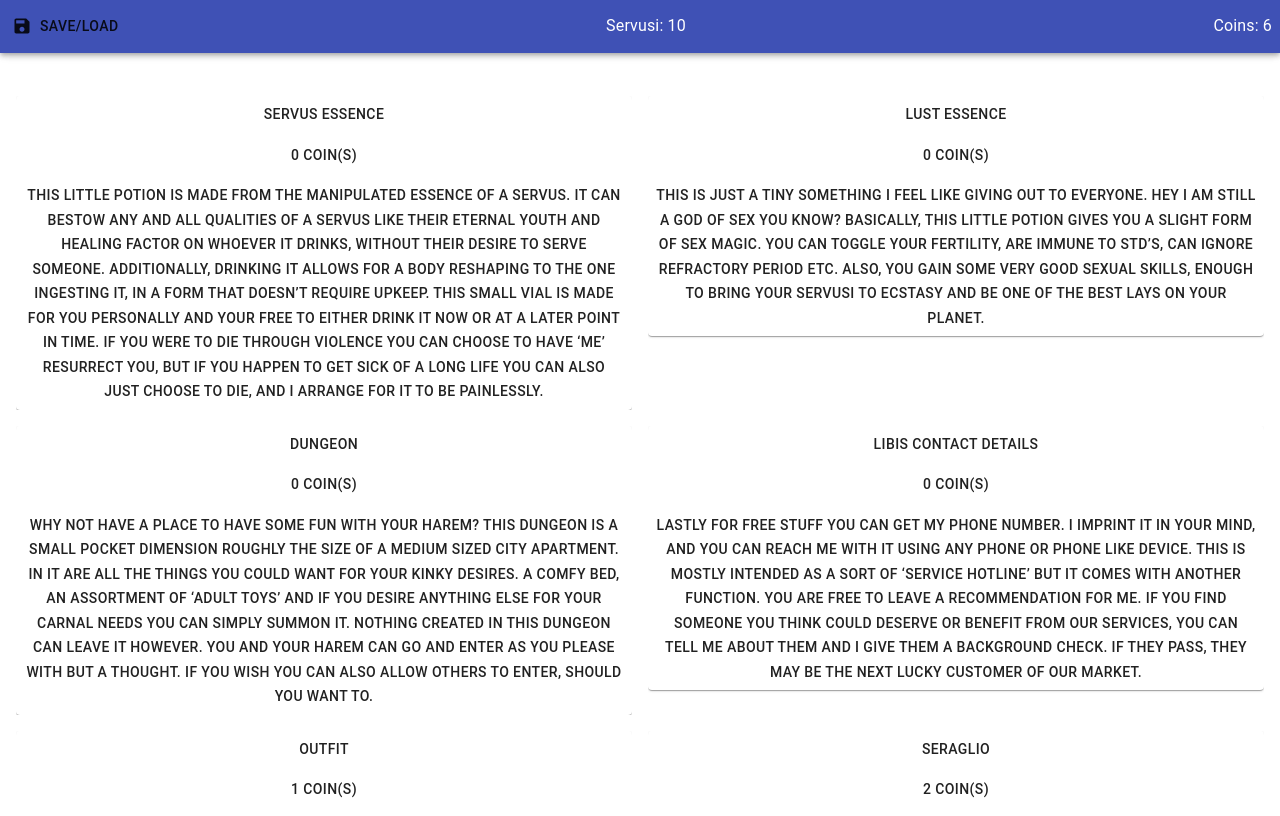
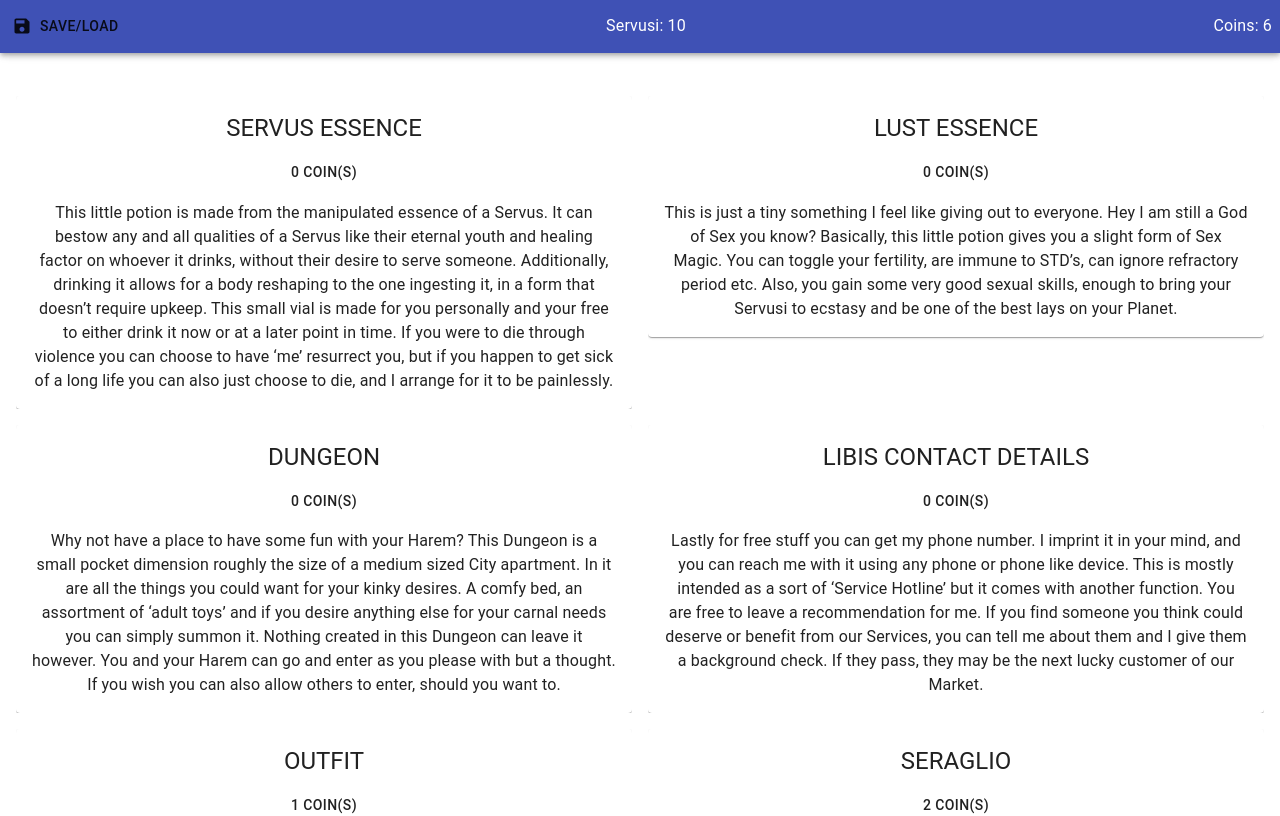
Before and after one commit to hibikikuze4dan/willing-s-market, a React (Create React App) app: page / in a window 1280 px wide. Shown: the top 816 px of the page. Built offline with nearby package versions, Linux system fonts and the light colour scheme; the HTML template or start-up script is replaced by a standard one.

Commit message:
update styles

```diff
--- a/src/components/cards/MultiCard.js
+++ b/src/components/cards/MultiCard.js
@@ -52,7 +52,9 @@ const MultiCardComponent = ({ choice }) => {
             <AlterMultChoiceComponent choice={choice} />
           </Grid>
           <Grid item xs={12}>
-            <Interweave content={description} />
+            <Typography>
+              <Interweave content={description} />
+            </Typography>
           </Grid>
         </Grid>
       </Card>
--- a/src/components/cards/SingleCard.js
+++ b/src/components/cards/SingleCard.js
@@ -1,4 +1,4 @@
-import { Button, Card, Grid } from "@material-ui/core";
+import { Button, Card, Grid, Typography } from "@material-ui/core";
 import React from "react";
 import { useDispatch } from "react-redux";
 import { updateWares } from "../../redux/slice";
@@ -7,20 +7,24 @@ const SingleCardComponent = ({ choice }) => {
   const { title, description, cost } = choice;
   const dispatch = useDispatch();
   return (
-    <Card style={{ backgroundColor: "inherit" }}>
-      <Button onClick={() => dispatch(updateWares(choice))}>
+    <Card
+      component={Button}
+      onClick={() => dispatch(updateWares(choice))}
+      style={{ backgroundColor: "inherit", padding: "16px" }}
+    >
       <Grid container spacing={2}>
         <Grid item xs={12}>
-            {title}
+          <Typography variant="h5">{title}</Typography>
         </Grid>
         <Grid item xs={12}>
           {`${cost} Coin(s)`}
         </Grid>
         <Grid item xs={12}>
+          <Typography style={{ textTransform: "none" }}>
             {description}
+          </Typography>
         </Grid>
       </Grid>
-      </Button>
     </Card>
   );
 };
```
Lines whose indentation alone changed are shown as unchanged.
